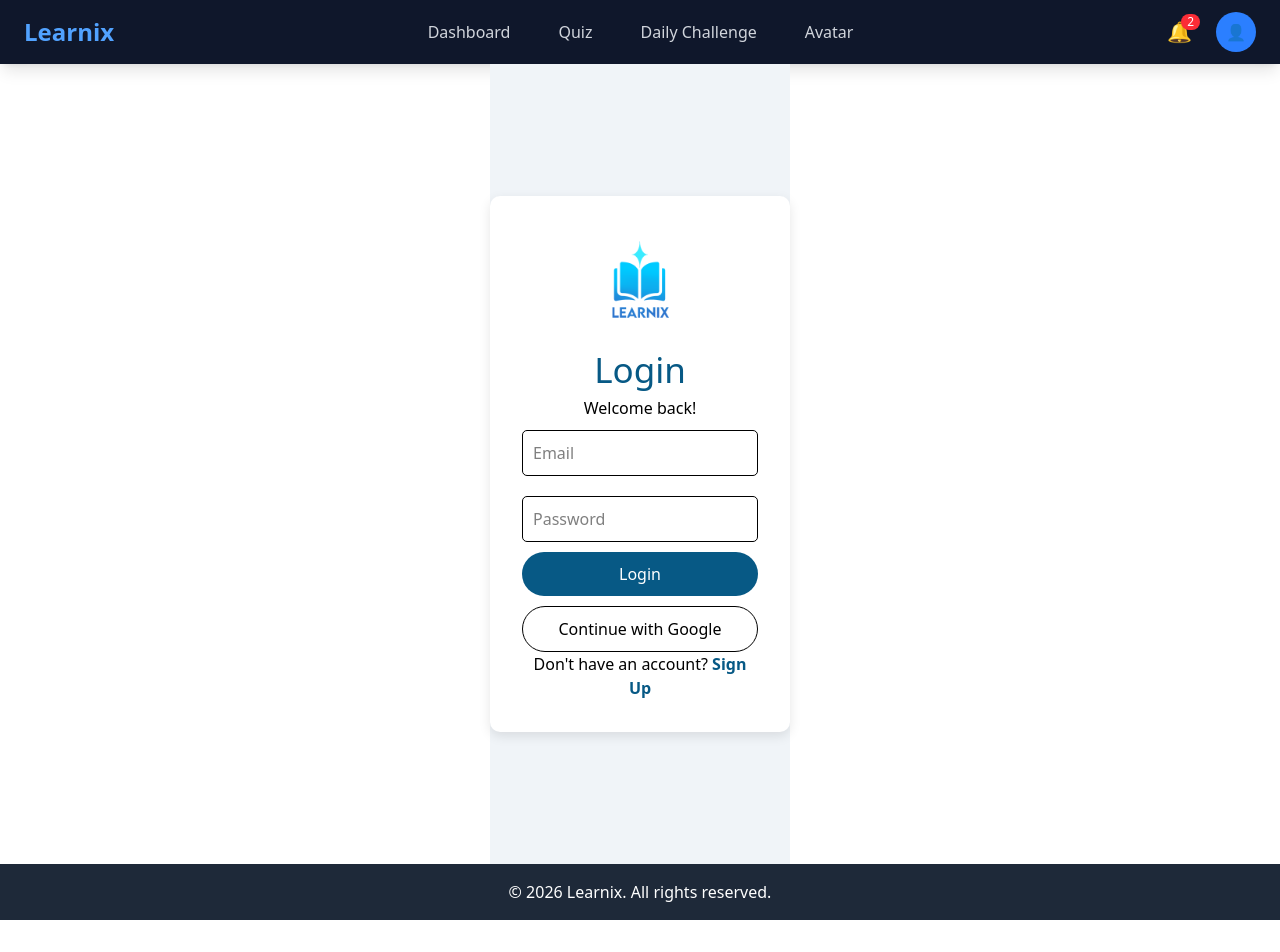
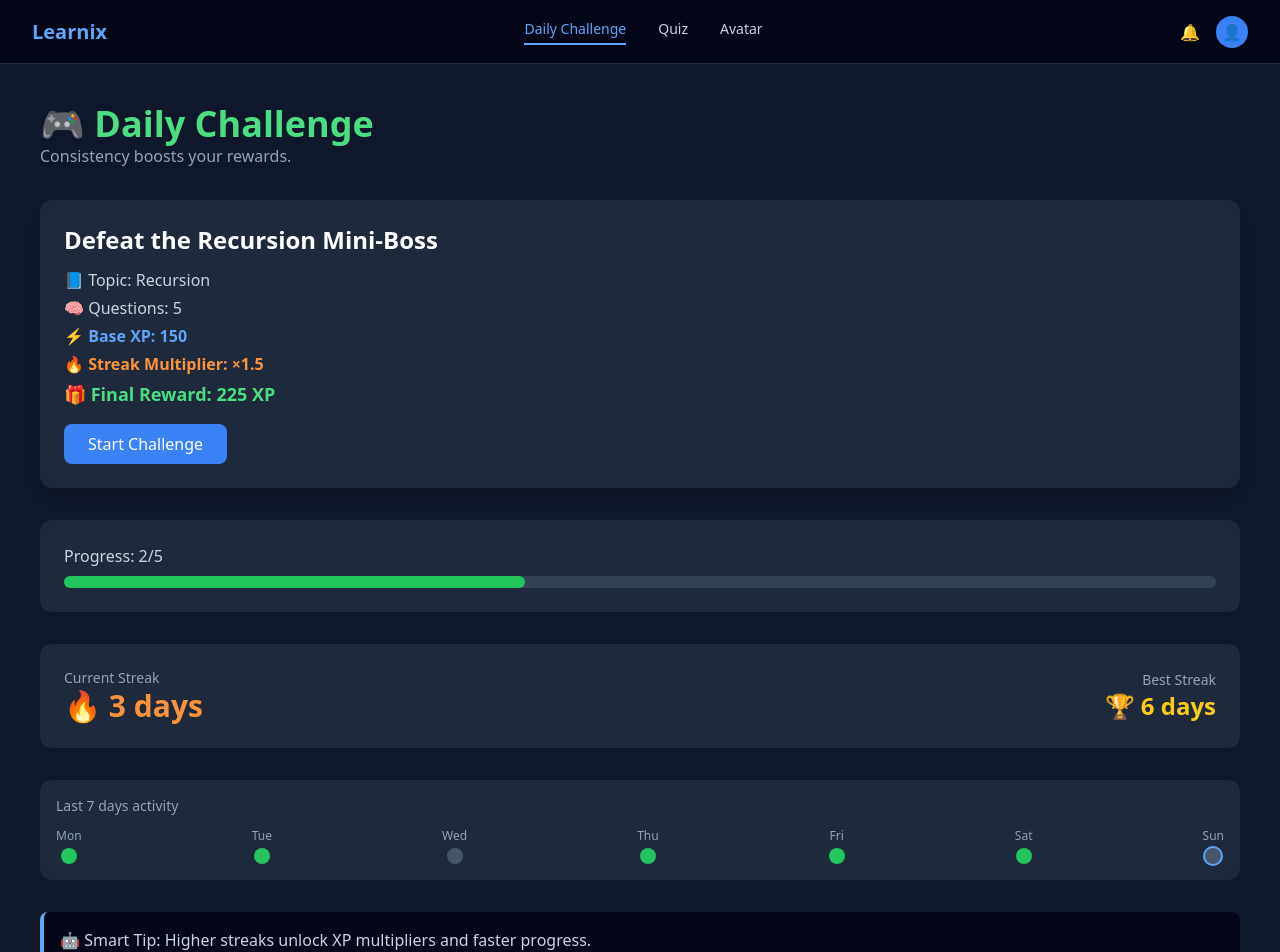
Before and after one commit to sparsha-2006/Learnix, a React (Vite) app in the folder versathon/learnix/: page / in a window 1280 px wide. Before the commit this address led to /login. Shown: the top 952 px of the page. Before the commit the page ends 920 px from the top, so only its background shows below. Built offline with nearby package versions, Linux system fonts and the light colour scheme.

Commit message:
Daily Challenge Page

```diff
--- a/versathon/learnix/index.html
+++ b/versathon/learnix/index.html
@@ -1,12 +1,12 @@
-<!doctype html>
+<!DOCTYPE html>
 <html lang="en">
   <head>
     <meta charset="UTF-8" />
-    <link rel="icon" type="image/svg+xml" href="/vite.svg" />
-    <meta name="viewport" content="width=device-width, initial-scale=1.0" />
-    <title>learnix</title>
+    <title>Learnix</title>
+    <!-- Tailwind CDN (hackathon-safe) -->
+    <script src="https://cdn.tailwindcss.com"></script>
   </head>
-  <body>
+  <body class="bg-slate-900 text-white">
     <div id="root"></div>
     <script type="module" src="/src/main.jsx"></script>
   </body>
--- a/versathon/learnix/src/App.jsx
+++ b/versathon/learnix/src/App.jsx
@@ -1,60 +1,21 @@
-import { useState } from "react";
-import { Routes, Route, Navigate } from "react-router-dom";
-
-import Login from "./pages/Login";
-import Signup from "./pages/Signup";
-import Dashboard from "./pages/Dashboard";
-import Student from "./pages/student";
-import Quiz from "./pages/Quiz";
-import Result from "./pages/Result";
-import SubjectSelect from "./pages/SubjectSelect";
-import DifficultySelect from "./pages/DifficultySelect";
-import AvatarPage from "./pages/AvatarPage";
-
+import { BrowserRouter, Routes, Route } from "react-router-dom";
 import Navbar from "./components/Navbar";
-import Footer from "./components/Footer";
+import DailyChallenge from "./pages/DailyChallenge";
 
 function App() {
-  const [selectedSubject, setSelectedSubject] = useState(null);
-  const [selectedDifficulty, setSelectedDifficulty] = useState(null);
-  const [quizSummary, setQuizSummary] = useState(null);
+  return (
+    <BrowserRouter>
+      <div className="min-h-screen bg-slate-900 text-white">
+        <Navbar />
 
-  return (
-    <div className="min-h-screen flex flex-col">
-      <Navbar />
-
-      <main className="flex-grow flex justify-center">
-        <Routes>
-          <Route path="/" element={<Navigate to="/login" />} />
-          <Route path="/login" element={<Login />} />
-          <Route path="/signup" element={<Signup />} />
-          <Route path="/dashboard" element={<Dashboard />} />
-          <Route path="/student" element={<Student />} />
-          <Route path="/avatar" element={<AvatarPage />} />
-
-          <Route
-            path="/quiz"
-            element={
-              !selectedSubject ? (
-                <SubjectSelect setSelectedSubject={setSelectedSubject} />
-              ) : !selectedDifficulty ? (
-                <DifficultySelect setSelectedDifficulty={setSelectedDifficulty} />
-              ) : !quizSummary ? (
-                <Quiz
-                  selectedSubject={selectedSubject}
-                  selectedDifficulty={selectedDifficulty}
-                  setQuizSummary={setQuizSummary}
-                />
-              ) : (
-                <Result quizSummary={quizSummary} />
-              )
-            }
-          />
-        </Routes>
-      </main>
-
-      <Footer />
-    </div>
+        <div className="p-10">
+          <Routes>
+            <Route path="/" element={<DailyChallenge />} />
+            <Route path="/daily-challenge" element={<DailyChallenge />} />
+          </Routes>
+        </div>
+      </div>
+    </BrowserRouter>
   );
 }
 
--- a/versathon/learnix/src/components/Navbar.jsx
+++ b/versathon/learnix/src/components/Navbar.jsx
@@ -1,99 +1,40 @@
-import { Link, useLocation } from "react-router-dom";
-import { useState } from "react";
+import { Link } from "react-router-dom";
 
-function Navbar() {
-  const location = useLocation();
-  const [profileOpen, setProfileOpen] = useState(false);
+const Navbar = () => {
+  return (
+    <div className="h-16 bg-slate-950 flex items-center justify-between px-8 border-b border-slate-800">
+      {/* Logo */}
+      <div className="text-xl font-bold text-blue-400">
+        Learnix
+      </div>
 
-  const navItems = [
-    { name: "Dashboard", path: "/dashboard" },
-    { name: "Quiz", path: "/quiz" },
-    { name: "Daily Challenge", path: "/daily-challenge" },
-    { name: "Avatar ", path: "/avatar" },
-  ];
+      {/* Links */}
+      <div className="flex gap-8 text-sm text-slate-300">
+        <Link
+          to="/daily-challenge"
+          className="text-blue-400 border-b-2 border-blue-400 pb-1"
+        >
+          Daily Challenge
+        </Link>
 
-  return (
-    <nav className="bg-slate-900 text-white shadow-lg">
-      <div className="max-w-7xl mx-auto px-6">
-        <div className="flex items-center justify-between h-16">
+        <Link to="/quiz" className="hover:text-white">
+          Quiz
+        </Link>
 
-          {/* Logo */}
-          <Link
-            to="/dashboard"
-            className="text-2xl font-bold text-blue-400"
-          >
-            Learnix
-          </Link>
+        <Link to="/avatar" className="hover:text-white">
+          Avatar
+        </Link>
+      </div>
 
-          {/* CENTER NAV ITEMS */}
-          <div className="hidden md:flex flex-1 justify-center space-x-12">
-            {navItems.map((item) => (
-              <Link
-                key={item.path}
-                to={item.path}
-                className={`font-medium transition duration-200 ${
-                  location.pathname === item.path
-                    ? "text-blue-400 border-b-2 border-blue-400 pb-1"
-                    : "text-gray-300 hover:text-blue-400"
-                }`}
-              >
-                {item.name}
-              </Link>
-            ))}
-          </div>
-
-          {/* RIGHT SIDE */}
-          <div className="flex items-center space-x-6 relative">
-
-            {/* Notification */}
-            <div className="relative cursor-pointer">
-              <span className="text-xl">🔔</span>
-              <span className="absolute -top-1 -right-2 bg-red-500 text-white text-xs px-1.5 rounded-full">
-                2
-              </span>
-            </div>
-
-            {/* Avatar */}
-            <div className="relative">
-              <button
-                onClick={() => setProfileOpen(!profileOpen)}
-                className="w-10 h-10 bg-blue-500 hover:bg-blue-600 transition rounded-full flex items-center justify-center"
-              >
-                👤
-              </button>
-
-              {/* DROPDOWN */}
-              {profileOpen && (
-                <div className="absolute right-0 mt-3 w-44 bg-white text-gray-700 rounded-xl shadow-xl py-2 z-50">
-
-                  <Link
-                    to="/profile"
-                    className="block px-4 py-2 hover:bg-gray-100 transition"
-                    onClick={() => setProfileOpen(false)}
-                  >
-                    Profile
-                  </Link>
-
-                  <button
-                    onClick={() => {
-                      setProfileOpen(false);
-                      console.log("Logout logic here");
-                    }}
-                    className="w-full text-left px-4 py-2 text-red-500 hover:bg-gray-100 transition"
-                  >
-                    Logout
-                  </button>
-
-                </div>
-              )}
-            </div>
-
-          </div>
-
+      {/* Right side */}
+      <div className="flex items-center gap-4">
+        <span className="cursor-pointer">🔔</span>
+        <div className="w-8 h-8 rounded-full bg-blue-500 flex items-center justify-center">
+          👤
         </div>
       </div>
-    </nav>
+    </div>
   );
-}
+};
 
 export default Navbar;
--- a/versathon/learnix/src/main.jsx
+++ b/versathon/learnix/src/main.jsx
@@ -1,13 +1,9 @@
-import { StrictMode } from "react";
-import { createRoot } from "react-dom/client";
-import { BrowserRouter } from "react-router-dom";
-import "./index.css";
-import App from "./App.jsx";
+import React from "react";
+import ReactDOM from "react-dom/client";
+import App from "./App";
 
-createRoot(document.getElementById("root")).render(
-  <StrictMode>
-    <BrowserRouter>
-      <App />
-    </BrowserRouter>
-  </StrictMode>
+ReactDOM.createRoot(document.getElementById("root")).render(
+  <React.StrictMode>
+    <App />
+  </React.StrictMode>
 );
--- /dev/null
+++ b/versathon/learnix/src/pages/DailyChallenge.jsx
@@ -0,0 +1,144 @@
+const DailyChallenge = () => {
+  // ---- Mock Data ----
+  const challenge = {
+    title: "Defeat the Recursion Mini-Boss",
+    topic: "Recursion",
+    total: 5,
+    completed: 2,
+    baseXP: 150,
+    currentStreak: 3,
+    bestStreak: 6,
+  };
+
+  const days = ["Mon", "Tue", "Wed", "Thu", "Fri", "Sat", "Sun"];
+  const weeklyActivity = [true, true, false, true, true, true, false];
+  const todayIndex = 6;
+
+  // ---- XP Multiplier Logic ----
+  let multiplier = 1;
+  if (challenge.currentStreak >= 5) multiplier = 2;
+  else if (challenge.currentStreak >= 3) multiplier = 1.5;
+
+  const finalXP = Math.floor(challenge.baseXP * multiplier);
+  const progress = (challenge.completed / challenge.total) * 100;
+
+  return (
+    <div className="space-y-8">
+
+      {/* Header */}
+      <div>
+        <h1 className="text-4xl font-bold text-green-400">
+          🎮 Daily Challenge
+        </h1>
+        <p className="text-slate-400">
+          Consistency boosts your rewards.
+        </p>
+      </div>
+
+      {/* Challenge Card */}
+      <div className="bg-slate-800 p-6 rounded-xl shadow-lg">
+        <h2 className="text-2xl font-semibold">
+          {challenge.title}
+        </h2>
+
+        <div className="mt-3 space-y-1 text-slate-300">
+          <p>📘 Topic: {challenge.topic}</p>
+          <p>🧠 Questions: {challenge.total}</p>
+
+          <p className="text-blue-400 font-bold">
+            ⚡ Base XP: {challenge.baseXP}
+          </p>
+
+          <p className="text-orange-400 font-bold">
+            🔥 Streak Multiplier: ×{multiplier}
+          </p>
+
+          <p className="text-green-400 font-bold text-lg">
+            🎁 Final Reward: {finalXP} XP
+          </p>
+        </div>
+
+        <button className="mt-4 px-6 py-2 bg-blue-500 hover:bg-blue-600 rounded-lg transition">
+          Start Challenge
+        </button>
+      </div>
+
+      {/* Progress */}
+      <div className="bg-slate-800 p-6 rounded-xl">
+        <p className="mb-2 text-slate-300">
+          Progress: {challenge.completed}/{challenge.total}
+        </p>
+
+        <div className="w-full h-3 bg-slate-700 rounded-full">
+          <div
+            className="h-3 bg-green-500 rounded-full transition-all duration-500"
+            style={{ width: `${progress}%` }}
+          />
+        </div>
+      </div>
+
+      {/* Streak Overview */}
+      <div className="bg-slate-800 p-6 rounded-xl flex justify-between items-center">
+        <div>
+          <p className="text-slate-400 text-sm">Current Streak</p>
+          <p className="text-3xl font-bold text-orange-400">
+            🔥 {challenge.currentStreak} days
+          </p>
+        </div>
+
+        <div className="text-right">
+          <p className="text-slate-400 text-sm">Best Streak</p>
+          <p className="text-2xl font-bold text-yellow-400">
+            🏆 {challenge.bestStreak} days
+          </p>
+        </div>
+      </div>
+
+      {/* Compact Streak Strip */}
+      <div className="bg-slate-800 p-4 rounded-xl">
+        <p className="text-sm text-slate-400 mb-3">
+          Last 7 days activity
+        </p>
+
+        <div className="flex justify-between items-center">
+          {days.map((day, index) => {
+            const completed = weeklyActivity[index];
+            const isToday = index === todayIndex;
+
+            return (
+              <div
+                key={day}
+                className="relative flex flex-col items-center gap-1 group"
+              >
+                <span className="text-xs text-slate-400">
+                  {day}
+                </span>
+
+                <div
+                  className={`
+                    h-4 w-4 rounded-full
+                    ${completed ? "bg-green-500" : "bg-slate-600"}
+                    ${isToday ? "ring-2 ring-blue-400" : ""}
+                    ${completed && isToday ? "animate-pulse" : ""}
+                  `}
+                />
+
+                <span className="absolute top-10 scale-0 group-hover:scale-100 transition bg-black text-xs px-2 py-1 rounded whitespace-nowrap">
+                  {completed ? "Completed" : "Missed"}
+                </span>
+              </div>
+            );
+          })}
+        </div>
+      </div>
+
+      {/* Smart Tip */}
+      <div className="bg-slate-950 border-l-4 border-blue-400 p-4 rounded-lg text-slate-300">
+        🤖 Smart Tip: Higher streaks unlock XP multipliers and faster progress.
+      </div>
+
+    </div>
+  );
+};
+
+export default DailyChallenge;
```
Also changed, not shown: 1 other file (tests, documents, lock files or other folders).
